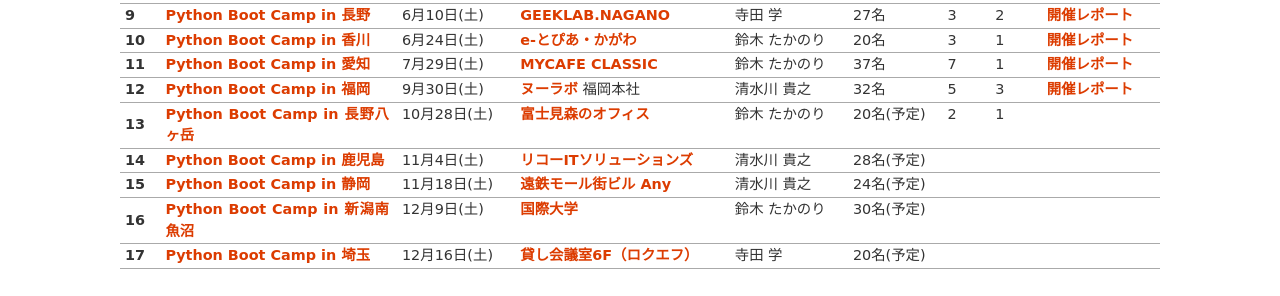
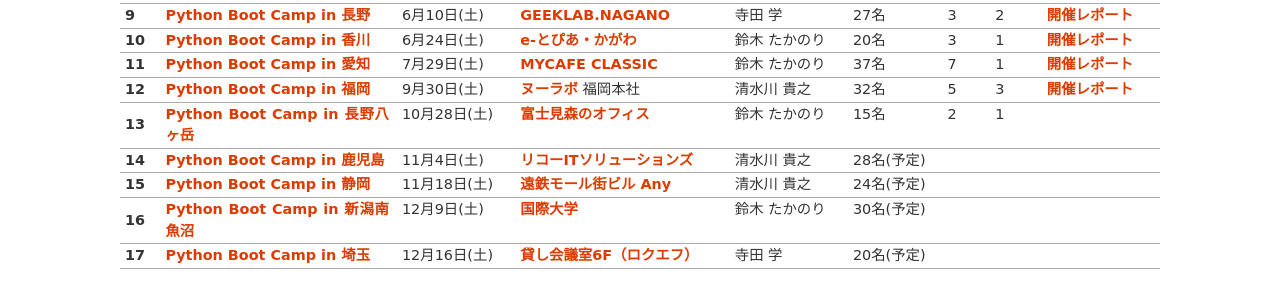
Before and after one commit to pyconjp/www.pycon.jp, a Sphinx documentation site: the page built from source/support/bootcamp.rst, in a window 1280 px wide and 900 px high, scrolled down 1925 px. Shown: the part 154-450 px from the top of the window. Built offline with Sphinx 7.4.7, drawn with Linux system fonts in a browser that asks for light colours.

Commit message:
update number of attendees in pycamp yatsugatake

```diff
--- a/source/support/bootcamp.rst
+++ b/source/support/bootcamp.rst
@@ -224,7 +224,7 @@
      - 10月28日(土)
      - `富士見森のオフィス <http://www.morino-office.com/>`_
      - 鈴木 たかのり
-     - 20名(予定)
+     - 15名
      - 2
      - 1
      -
```
